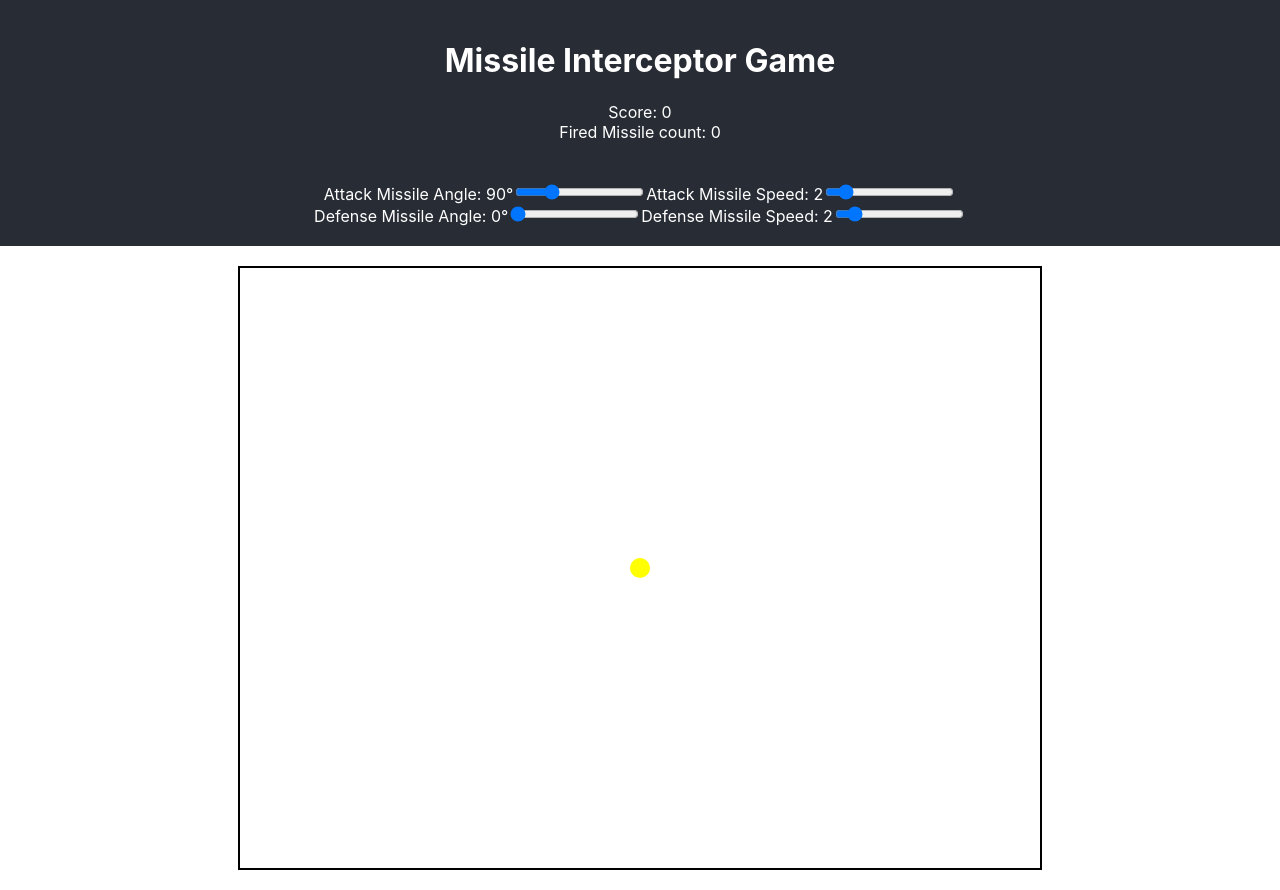
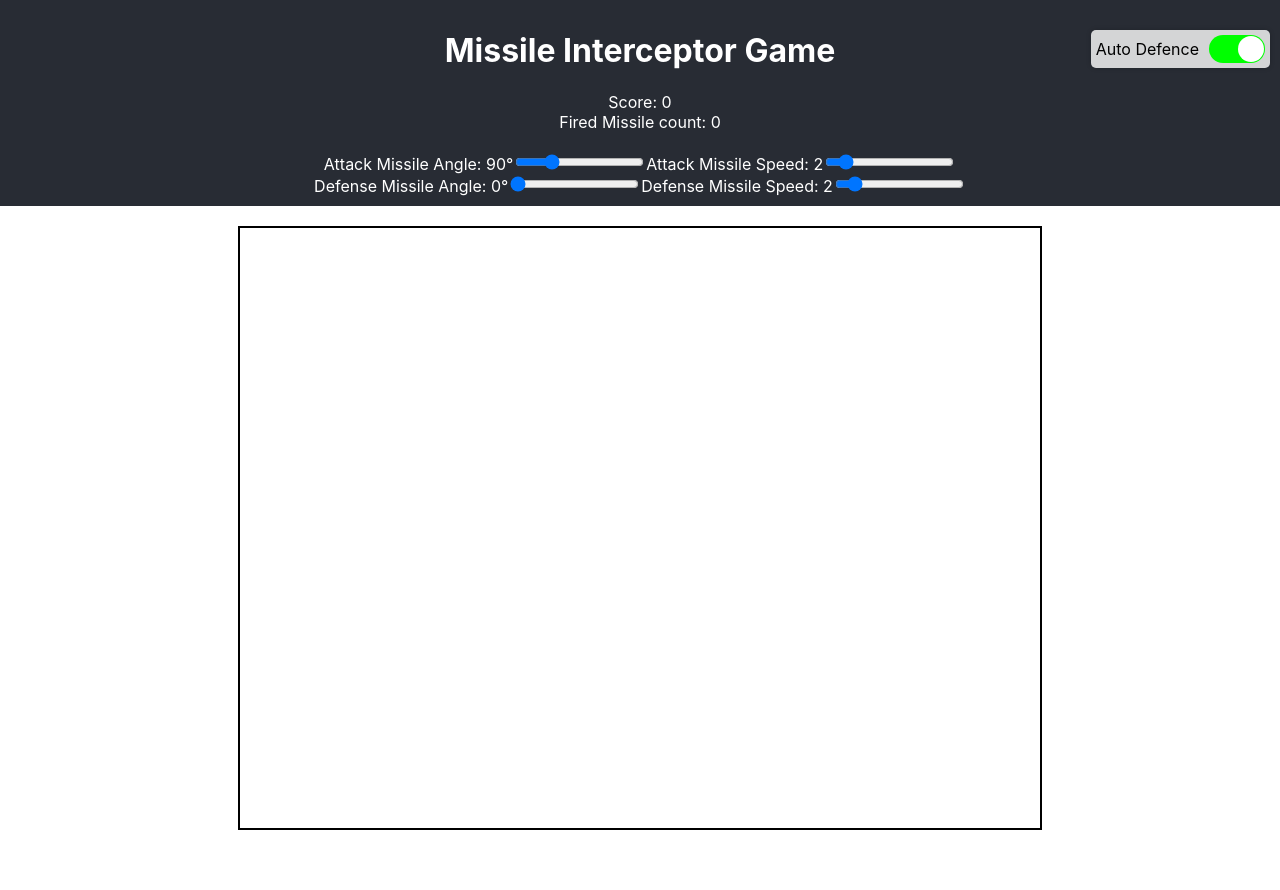
Before and after one commit to loghijiaha/od-web, a React (Create React App) app: page / in a window 1280 px wide. After the commit the page ends 850 px from the top, so only its background shows below. Built offline with nearby package versions, Linux system fonts and the light colour scheme.

Commit message:
configure interceptors through config.json

```diff
--- a/package.json
+++ b/package.json
@@ -10,6 +10,7 @@
     "react-dom": "^18.3.1",
     "react-konva": "^18.2.10",
     "react-scripts": "5.0.1",
+    "react-switch": "^7.0.0",
     "web-vitals": "^2.1.4"
   },
   "scripts": {
@@ -35,5 +36,9 @@
       "last 1 firefox version",
       "last 1 safari version"
     ]
+  },
+  "devDependencies": {
+    "file-loader": "^6.2.0",
+    "yaml-loader": "^0.8.1"
   }
 }
--- a/src/App.css
+++ b/src/App.css
@@ -4,7 +4,7 @@
 
 .App-header {
   background-color: #282c34;
-  padding: 20px;
+  padding: 10px;
   color: white;
 }
 
@@ -21,6 +21,28 @@
   background-color: red;
 }
 
+.mode-switch {
+  position: absolute;
+  top: 30px;
+  right: 10px;
+  display: flex;
+  align-items: center;
+  background: rgba(255, 255, 255, 0.8);
+  padding: 5px;
+  border-radius: 5px;
+  box-shadow: 0 0 5px rgba(0, 0, 0, 0.2);
+}
+
+.mode-switch label {
+  margin-left: 10px;
+  font-size: 16px;
+  color: #333;
+}
+
+.mode-switch .switch-label {
+  margin-right: 10px;
+}
+
 .interceptor {
   position: absolute;
   width: 20px;
--- a/src/App.js
+++ b/src/App.js
@@ -1,9 +1,11 @@
-import React, { useState } from 'react';
+import React, {useEffect, useState} from 'react';
 import './App.css';
 import MissileCanvas from './components/MissileCanvas';
 import MissileControls from './components/MissileControls';
 import Missile from "./components/Missile";
 import Header from './components/Header';
+import config from "./config.json"
+import Switch from 'react-switch';
 
 const Canvas = () => {
   const [missiles, setMissiles] = useState([]);
@@ -14,6 +16,14 @@ const Canvas = () => {
   const [defenseSpeed, setDefenseSpeed] = useState(2);
   const [score, setScore] = useState(0);
   const [fired, setFired] = useState(0);
+  const [interceptors, setInterceptors] = useState([]);
+  const [autoMode, setAutoMode] = useState(true);
+
+  useEffect(() => {
+
+    setInterceptors(config.interceptors);
+
+  }, []);
 
   const handleCanvasClick = event => {
     const canvas = event.target;
@@ -26,31 +36,53 @@ const Canvas = () => {
   const createMissile = (x, y) => {
     setFired(fired +1);
     setMissiles([...missiles, new Missile( x, y, 10, 20, 'red', attackSpeed, attackAngle)]);
-    fireDefenseMissile(); // Fire defense missile immediately
+    interceptors && interceptors.forEach(interceptor => {
+
+      const misslie = fireDefenseMissile(interceptor, x, y);
+
+    });
   };
 
-  const fireDefenseMissile = () => {
+  const fireDefenseMissile = (interceptor, targetX, targetY) => {
+
+    const { interceptor_angle, interceptor_speed } = interceptor;
+    const { x, y } = interceptor.position;
 
     // Create defense missile with initial angle
-    let defenseMissile;
-    defenseMissile = new Missile(
-        800 / 2,
-        600 / 2,
+
+    const defenseMissile = new Missile(
+        x,
+        y,
         10,
         20,
         'blue',
-        defenseSpeed,
-        defenseAngle,
+        !autoMode ? defenseSpeed : interceptor_speed,
+        !autoMode ? defenseAngle : interceptor_angle,
     );
 
-    setDefenseMissiles([...defenseMissiles, defenseMissile]);
+    setDefenseMissiles(prevMissiles => [...prevMissiles, defenseMissile]);
 
   };
 
+  const handleModeToggle = () => {
+    setAutoMode(!autoMode);
+  };
 
   return (
       <div className="App">
         <Header score={score} fired={fired}/>
+        <div className="mode-switch">
+          <span className="switch-label">Auto Defence </span>
+          <Switch
+              onChange={handleModeToggle}
+              checked={autoMode}
+              offColor="#888"
+              onColor="#0f0"
+              checkedIcon={false}
+              uncheckedIcon={false}
+          />
+
+        </div>
         <MissileControls
             attackAngle={attackAngle}
             defenseAngle={defenseAngle}
@@ -61,10 +93,12 @@ const Canvas = () => {
             setAttackSpeed={setAttackSpeed}
             setDefenseSpeed={setDefenseSpeed}
         />
+
         <MissileCanvas
             handleCanvasClick={handleCanvasClick}
             missiles={missiles}
             defenseMissiles={defenseMissiles}
+            interceptors={interceptors}
             attackAngle={attackAngle}
             defenseAngle={defenseAngle}
             attackSpeed={attackSpeed}
--- a/src/components/MissileCanvas.js
+++ b/src/components/MissileCanvas.js
@@ -1,9 +1,10 @@
-import React, { useRef, useEffect } from 'react';
+import React, {useRef, useEffect} from 'react';
 
 const MissileCanvas = ({
                            handleCanvasClick,
                            missiles,
                            defenseMissiles,
+                           interceptors,
                            attackAngle,
                            defenseAngle,
                            attackSpeed,
@@ -14,7 +15,6 @@ const MissileCanvas = ({
                            setScore
                        }) => {
     const canvasRef = useRef(null);
-    const gravity = 0.1; // Adjust gravity strength as needed
 
     useEffect(() => {
         const canvas = canvasRef.current;
@@ -25,10 +25,12 @@ const MissileCanvas = ({
             context.clearRect(0, 0, canvas.width, canvas.height);
 
             // Draw Defense Interceptor
-            context.fillStyle = 'yellow';
-            context.beginPath();
-            context.arc(canvas.width / 2, canvas.height / 2, 10, 0, Math.PI * 2);
-            context.fill();
+            interceptors && interceptors.forEach(interceptor => {
+                context.fillStyle = 'orange';
+                context.beginPath();
+                context.arc(interceptor.position.x, interceptor.position.y, 10, 0, Math.PI * 2);
+                context.fill();
+            });
 
             // Update and draw Defense Missiles
             for (let dIndex = defenseMissiles.length - 1; dIndex >= 0; dIndex--) {
--- /dev/null
+++ b/src/config.json
@@ -0,0 +1,40 @@
+{
+  "interceptors": [
+    {
+      "name": "Interceptor1",
+      "interceptor_angle": 270,
+      "count": 5,
+      "isAutofire": true,
+      "maxCount": 10,
+      "interceptor_speed": 2,
+      "position": {
+        "x": 400,
+        "y": 100
+      }
+    },
+    {
+      "name": "Interceptor2",
+      "interceptor_angle": 90,
+      "count": 3,
+      "isAutofire": false,
+      "maxCount": 8,
+      "interceptor_speed": 3,
+      "position": {
+        "x": 500,
+        "y": 200
+      }
+    },
+    {
+      "name": "Interceptor3",
+      "interceptor_angle": 135,
+      "count": 1,
+      "isAutofire": true,
+      "maxCount": 7,
+      "interceptor_speed": 4,
+      "position": {
+        "x": 600,
+        "y": 400
+      }
+    }
+  ]
+}
--- /dev/null
+++ b/webpack.config.js
@@ -0,0 +1,41 @@
+const path = require('path');
+
+module.exports = {
+    entry: './src/index.js',
+    output: {
+        filename: 'bundle.js',
+        path: path.resolve(__dirname, 'dist'),
+        publicPath: '/'
+    },
+    module: {
+        rules: [
+            {
+                test: /\.js$/,
+                exclude: /node_modules/,
+                use: {
+                    loader: 'babel-loader',
+                    options: {
+                        presets: ['@babel/preset-env', '@babel/preset-react']
+                    }
+                }
+            },
+            {
+                test: /\.yml$/,
+                use: 'yaml-loader'
+            },
+            {
+                test: /\.(png|svg|jpg|gif)$/,
+                use: [
+                    'file-loader'
+                ]
+            }
+        ]
+    },
+    resolve: {
+        extensions: ['.js', '.jsx']
+    },
+    devServer: {
+        contentBase: './dist',
+        historyApiFallback: true
+    },
+};
```
Also changed, not shown: 1 other file (tests, documents, lock files or other folders).
